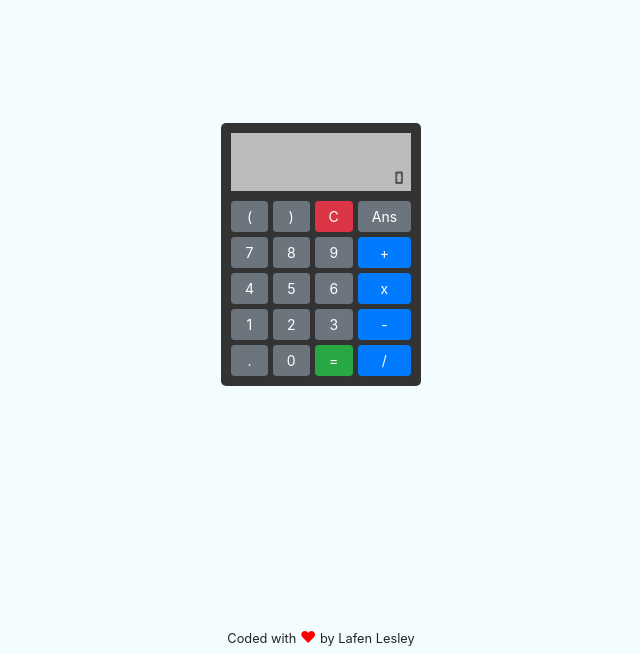
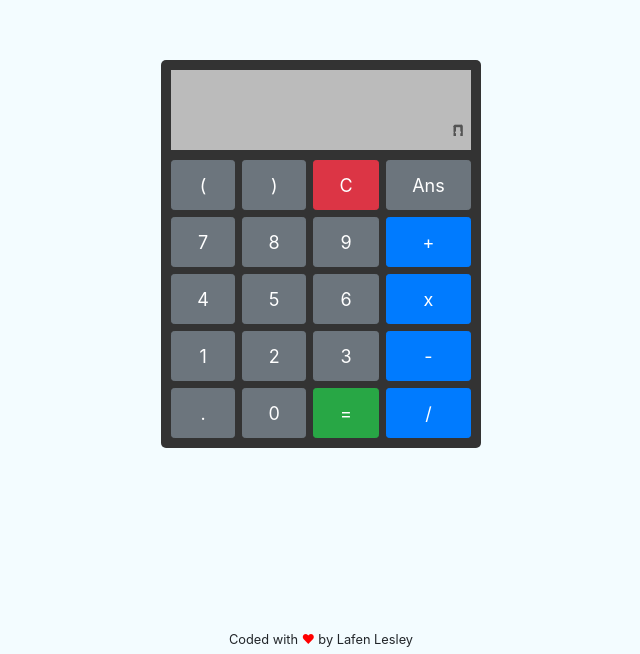
Before and after one commit to Lesleytech/calculator, a React (Create React App) app: page / in a window 1280 px wide. Shown: the part 146-800 px from the top of the page, without its empty margins (319-959 px from the left). Built offline with nearby package versions, Linux system fonts and the light colour scheme.

Commit message:
App.css edited

```diff
--- a/src/App.css
+++ b/src/App.css
@@ -18,11 +18,12 @@ body {
   display: flex;
   justify-content: center;
   align-items: center;
+  padding: 10px;
 }
 
 #calculator {
   width: 100%;
-  max-width: 200px;
+  max-width: 320px;
   display: flex;
   flex-direction: column;
   padding: 10px;
@@ -31,14 +32,19 @@ body {
 }
 
 input {
+  height: 40px;
   width: 100%;
   border: none;
   background: #bbb;
   font-family: digital;
   font-weight: 700;
-  font-size: 18px;
+  font-size: 22px;
 }
 
+button {
+  height: 50px !important;
+  font-size: 18px !important;
+}
 button:focus {
   box-shadow: none !important;
 }
@@ -47,7 +53,7 @@ button:focus {
   margin-top: 10px;
   width: 100%;
   display: grid;
-  grid-gap: 5px;
+  grid-gap: 7px;
   grid-template-areas:
     "left-bracket right-bracket clear answer"
     "seven eight nine add"
@@ -130,5 +136,4 @@ button:focus {
 }
 #author-comment > span {
   color: red;
-  font-size: 16px;
 }
```
